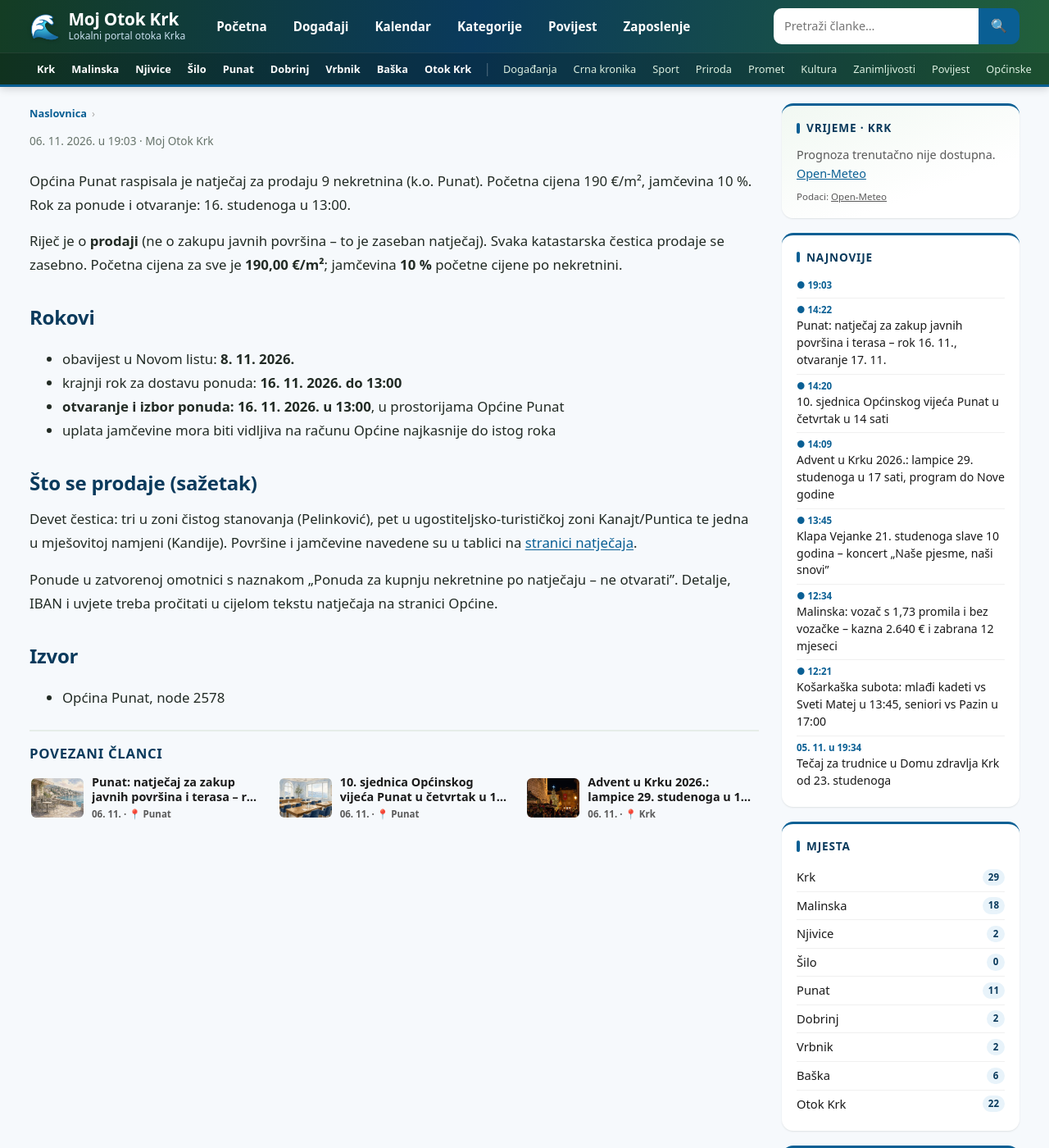
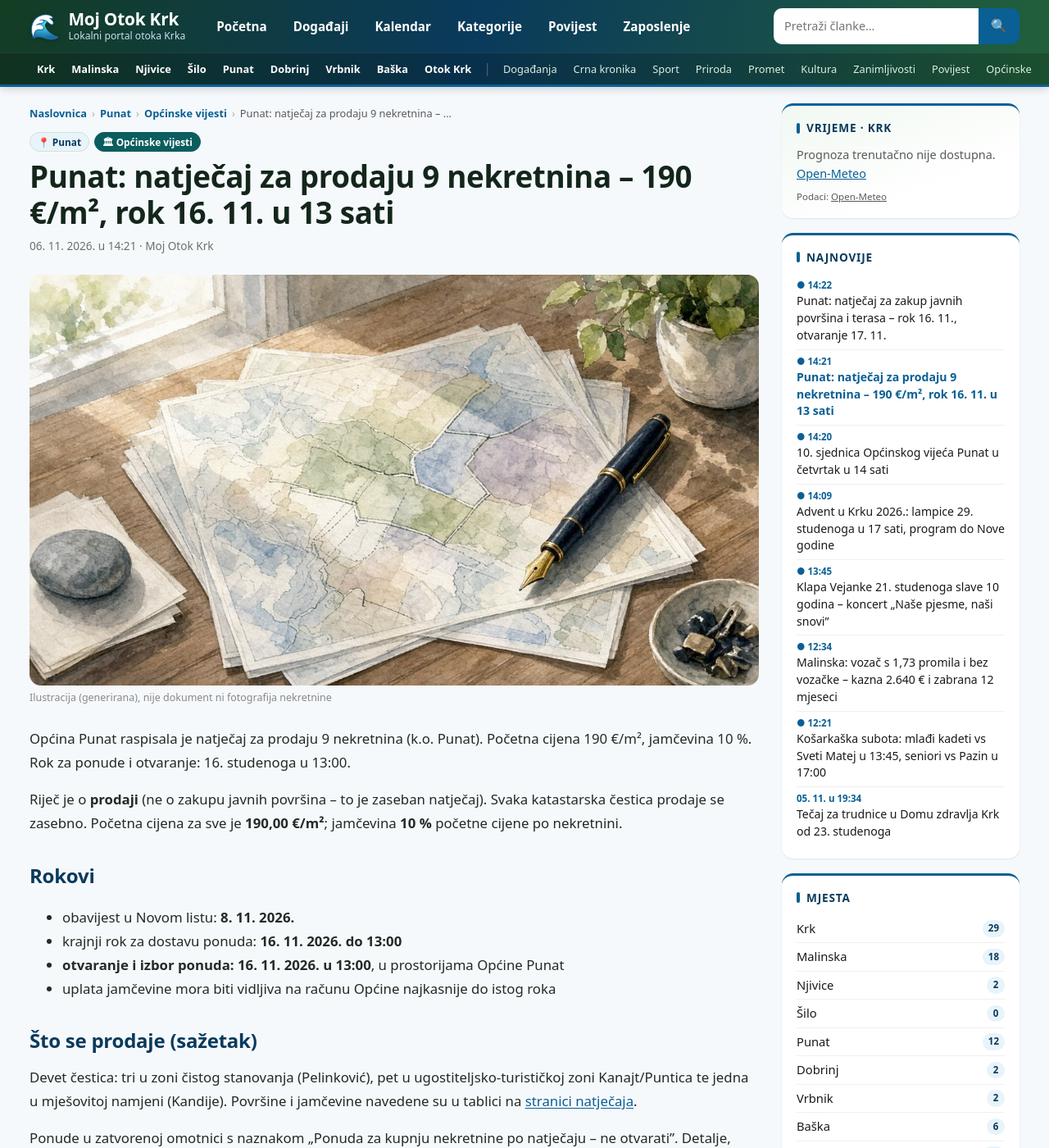
Before and after one commit to MojGK/moj-otok-krk, a Jekyll site: the page built from _posts/2026-11-06-punat-prodaja-nekretnina-natjecaj.md, in a window 1280 px wide and 1400 px high. Shown: the whole window at 82% size. Built offline with Jekyll 4.4.1, drawn with Linux system fonts in a browser that asks for light colours; our own code applies the rules of GitHub Pages for plain Markdown files; some of the changed text lies outside the part shown.

Commit message:
fix: YAML front matter prodaja nekretnina Punat

```diff
--- a/_posts/2026-11-06-punat-prodaja-nekretnina-natjecaj.md
+++ b/_posts/2026-11-06-punat-prodaja-nekretnina-natjecaj.md
@@ -5,7 +5,7 @@ date: 2026-11-06 14:21:00 +0100
 location: Punat
 type: Općinske vijesti
 categories: [Punat, Općinske vijesti]
-excerpt: Općina Punat raspisala je natječaj za prodaju 9 nekretnina (k.o. Punat). Početna cijena 190 €/m², jamčevina 10 %. Rok za ponude i otvaranje: 16. studenoga u 13:00.
+excerpt: "Općina Punat raspisala je natječaj za prodaju 9 nekretnina (k.o. Punat). Početna cijena 190 €/m², jamčevina 10 %. Rok za ponude i otvaranje: 16. studenoga u 13:00."
 image: /assets/images/punat-prodaja-nekretnina-ilustracija.jpg
 image_alt: "Ilustracija: karte parcela i pero na stolu"
 image_credit: "Ilustracija (generirana), nije dokument ni fotografija nekretnine"
```
